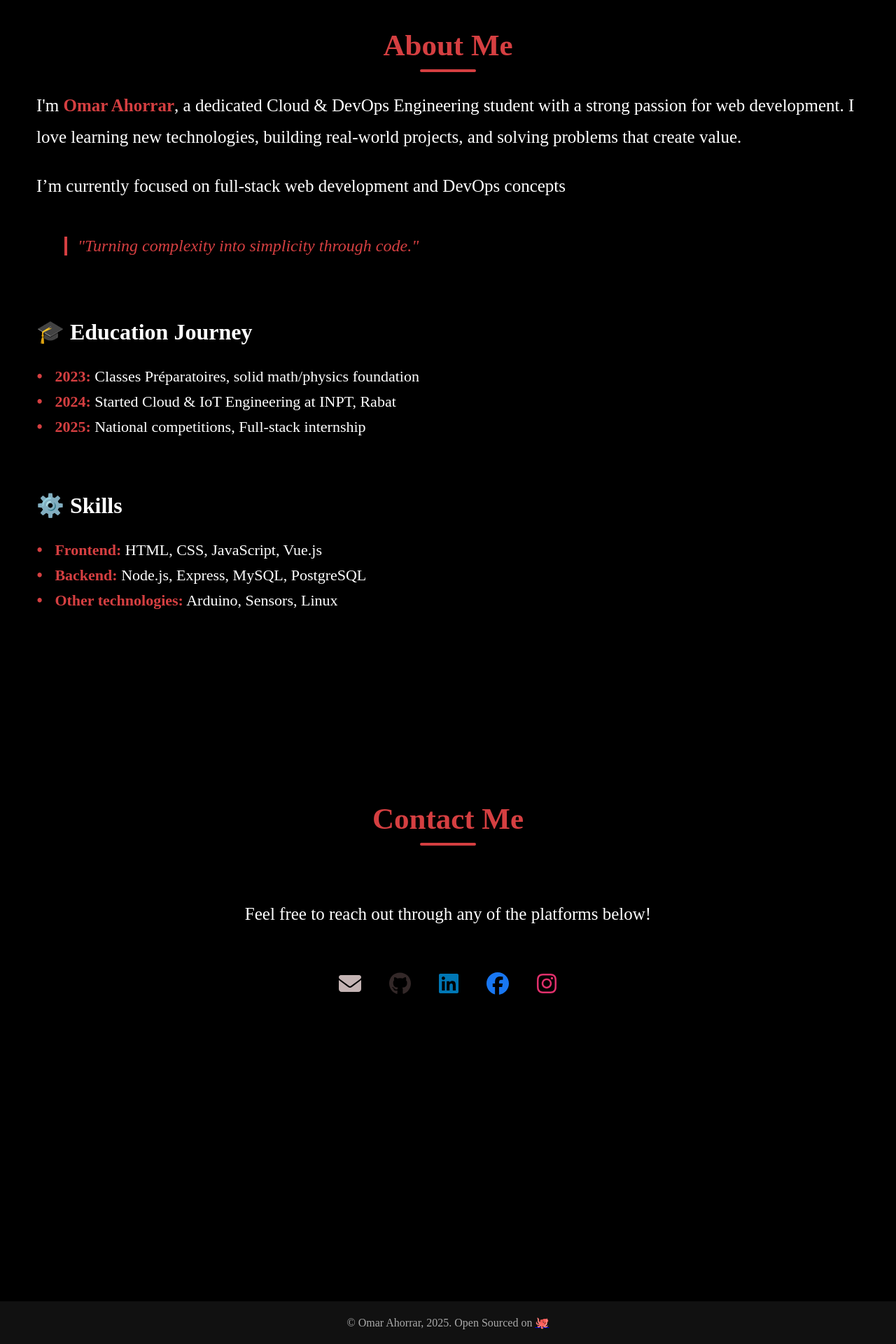
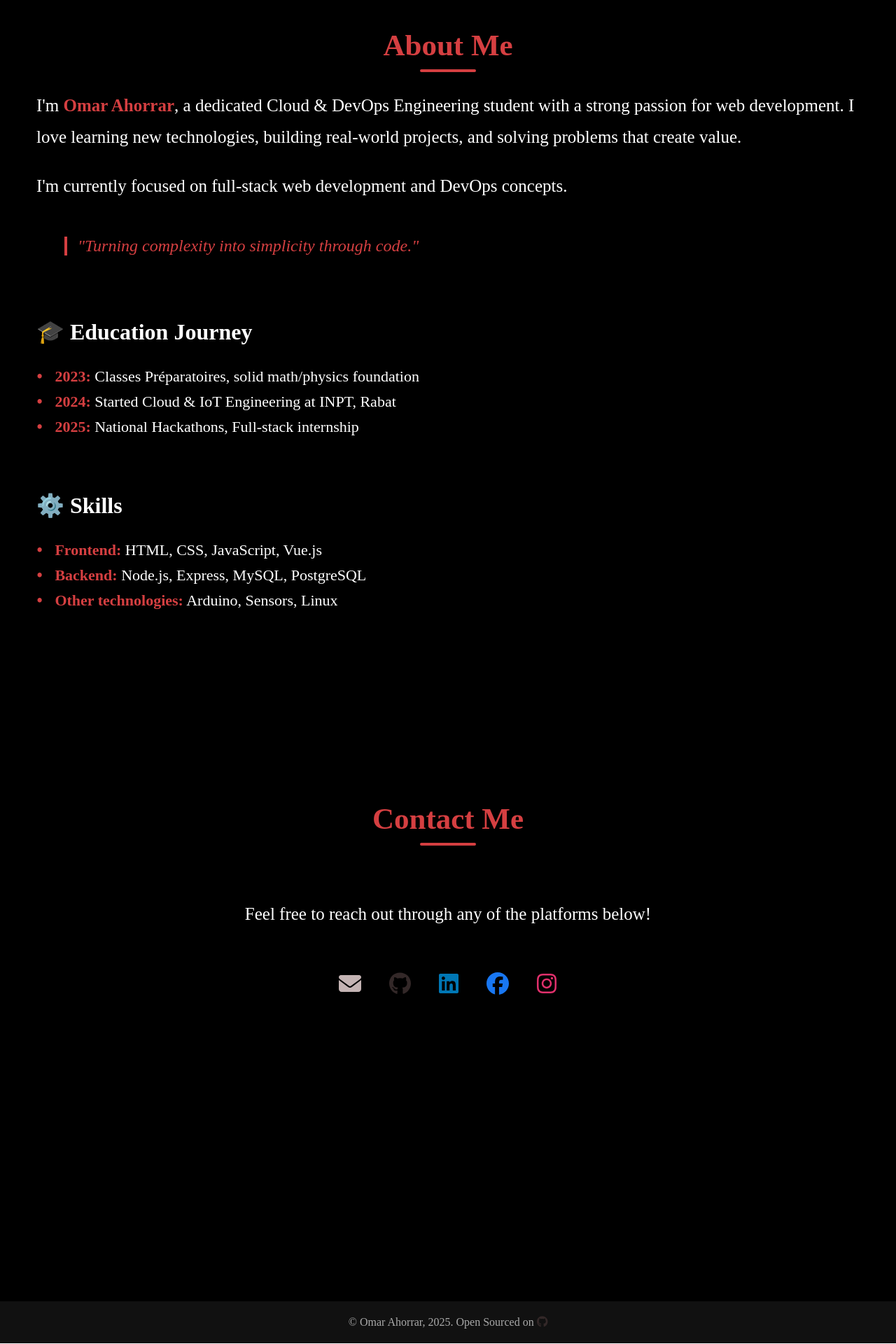
Before and after one commit to Omarahorrar5/Portfolio, a Vue app: page / in a window 1280 px wide. Shown: the part 942-2862 px from the top of the page at 70% size. Built offline with nearby package versions, Linux system fonts and the light colour scheme.

Commit message:
Made little changess

```diff
--- a/src/assets/main.css
+++ b/src/assets/main.css
@@ -103,8 +103,8 @@ section {
 }
 
 .profile-pic:hover {
-  box-shadow: 0 0 20px 8px rgba(213, 63, 66, 0.801);
-  transform: scale(1.04);
+
+  transform: scale(1.05);
 }
 
 
--- a/src/components/AboutSection.vue
+++ b/src/components/AboutSection.vue
@@ -10,7 +10,7 @@
           I love learning new technologies, building real-world projects, and solving problems that create value.
         </p>
         <p>
-          I’m currently focused on full-stack web development and DevOps concepts
+          I'm currently focused on full-stack web development and DevOps concepts.
         </p>
         <blockquote class="motto">"Turning complexity into simplicity through code."</blockquote>
 
@@ -19,7 +19,7 @@
         <ul class="timeline">
           <li><strong>2023:</strong> Classes Préparatoires, solid math/physics foundation</li>
           <li><strong>2024:</strong> Started Cloud & IoT Engineering at INPT, Rabat</li>
-          <li><strong>2025:</strong> National competitions, Full-stack internship</li>
+          <li><strong>2025:</strong> National Hackathons, Full-stack internship</li>
         </ul>
 
 
@@ -27,7 +27,7 @@
         <ul class="skills">
           <li><strong>Frontend:</strong> HTML, CSS, JavaScript, Vue.js</li>
           <li><strong>Backend:</strong> Node.js, Express, MySQL, PostgreSQL</li>
-          <li><strong>Other technologies:</strong> Arduino, Sensors, Linux </li>
+          <li><strong>Other technologies:</strong> Arduino, Sensors, Linux</li>
         </ul>
 
       </div>
--- a/src/components/Footer.vue
+++ b/src/components/Footer.vue
@@ -1,5 +1,7 @@
 <template>
   <footer class="footer">
-    <p>© Omar Ahorrar, 2025. Open Sourced on <a href="https://github.com/Omarahorrar5" title="GitHub">🐙</a></p>
+    <p>© Omar Ahorrar, 2025. Open Sourced on
+        <a href="https://github.com/Omarahorrar5" target="_blank" class="github"><font-awesome-icon :icon="['fab', 'github']" /></a>
+    </p>
   </footer>
 </template>
```
